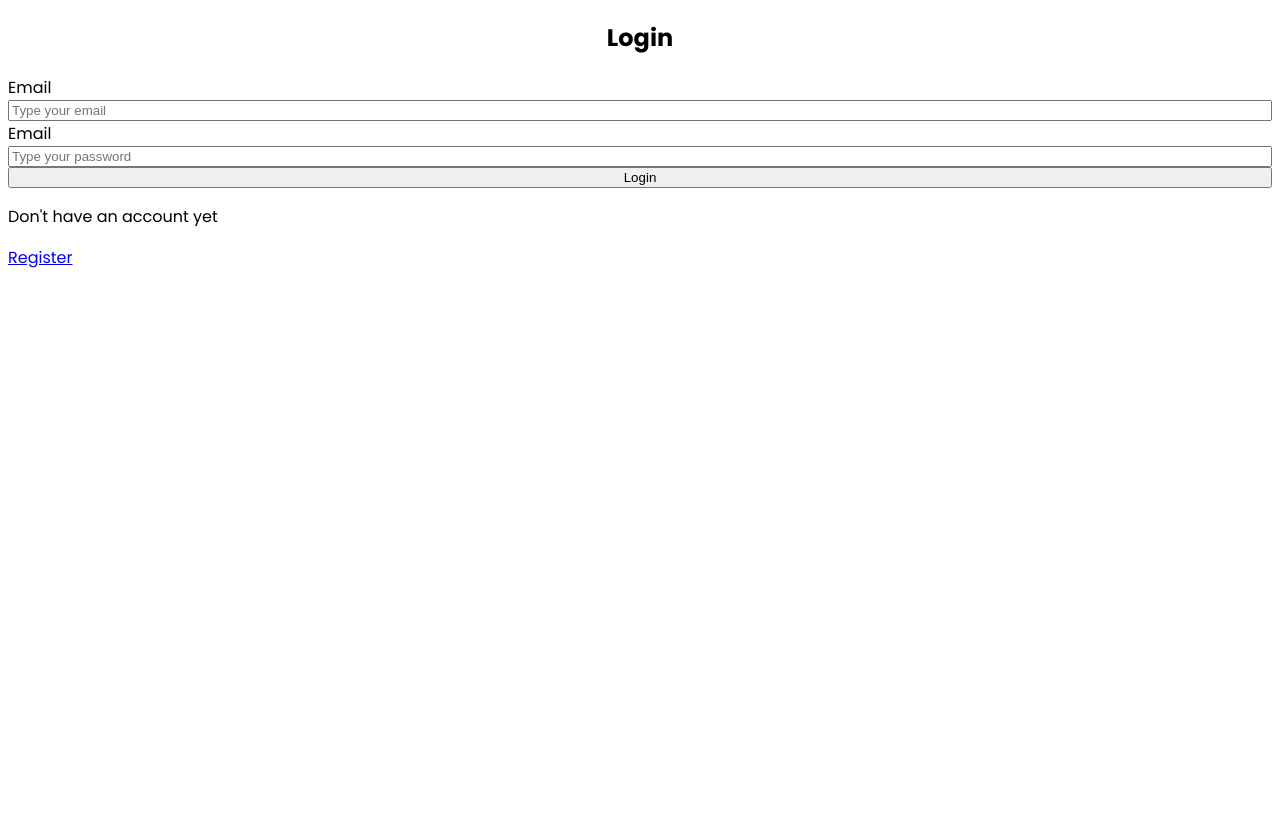
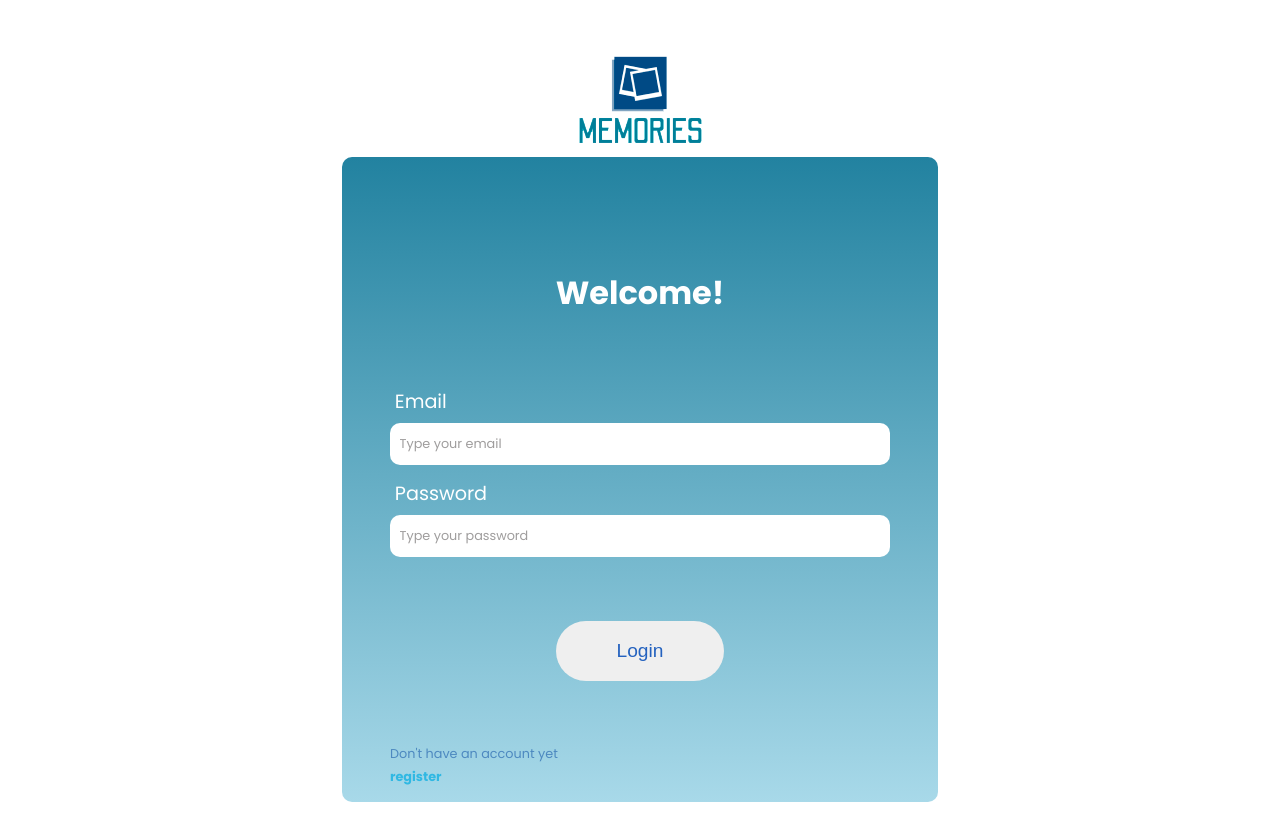
Before and after one commit to ElDev1/memories, a React (Create React App) app: page / in a window 1280 px wide. Built offline with nearby package versions, Linux system fonts and the light colour scheme.

Commit message:
add img logo

```diff
--- a/src/App.css
+++ b/src/App.css
@@ -7,3 +7,7 @@
 body {
     font-family: var(--mainFont);
 }
+
+#root {
+    min-height: 100vh;
+}
--- a/src/Components/Login/Login.css
+++ b/src/Components/Login/Login.css
@@ -1,4 +1,24 @@
+.login-section {
+    padding-top: 2rem;
+}
+
+.login-img-container {
+    display: flex;
+    justify-content: center;
+}
+
+.login-container {
+    max-width: 500px;
+    margin-inline: auto;
+    padding: 3rem 3rem 1rem;
+    border-radius: 10px;
+    background: linear-gradient(to bottom, #2282a0, #a8d9e9);
+    color: #fff;
+}
+
 .login-title {
+    margin: 4rem 0;
+    font-size: 2rem;
     text-align: center;
 }
 
@@ -7,3 +27,65 @@
     display: flex;
     flex-direction: column;
 }
+
+.input-container {
+    margin: 0.5rem 0;
+}
+
+.input-container label {
+    margin: 0.4rem 0;
+    padding-left: 0.3rem;
+    font-size: 1.2rem;
+}
+
+.input-container input {
+    min-height: 2.5rem;
+    padding-left: 0.6rem;
+    border: none;
+    border-radius: 10px;
+    font-size: 0.9rem;
+    font-family: var(--mainFont);
+}
+
+.input-container input::placeholder {
+    font-size: 0.8rem;
+    color: #9f9d9d;
+}
+
+.input-container input:focus {
+    outline: none;
+}
+
+.input-error {
+    margin: 0.2rem 0;
+}
+
+.submit-container {
+    margin: 4rem 0;
+}
+
+.submit-btn {
+    display: inline-block;
+    margin: 0 auto;
+    padding: 1.2rem 3.8rem;
+    border: none;
+    border-radius: 40px;
+    font-size: 1.2rem;
+    color: #2462bf;
+    cursor: pointer;
+}
+
+.register-link {
+    font-size: 0.8rem;
+}
+
+.register-link p {
+    margin: 0.3rem 0;
+    color: #4d89c0;
+}
+
+.register-link .link {
+    color: #30b8e3;
+    font-weight: 700;
+    text-decoration: none;
+}
--- a/src/Components/Login/Login.jsx
+++ b/src/Components/Login/Login.jsx
@@ -23,8 +23,12 @@ const Login = () => {
         formik;
 
     return (
-        <section className='login'>
-            <h2 className='login-title'>Login</h2>
+        <section className='login-section'>
+            <div className='login-img-container'>
+                <img src={require('../../img/logo.png')} alt='Logo' />
+            </div>
+            <div className='login-container'>
+                <h2 className='login-title'>Welcome!</h2>
                 <form onSubmit={handleSubmit}>
                     <div className='input-container'>
                         <label htmlFor='email'>Email</label>
@@ -39,11 +43,11 @@ const Login = () => {
                             required
                         />
                         {errors.email && touched.email ? (
-                        <div>{errors.email}</div>
+                            <div className='input-error'>{errors.email}</div>
                         ) : null}
                     </div>
                     <div className='input-container'>
-                    <label htmlFor='password'>Email</label>
+                        <label htmlFor='password'>Password</label>
                         <input
                             id='password'
                             type='password'
@@ -55,17 +59,22 @@ const Login = () => {
                             required
                         />
                         {errors.password && touched.password ? (
-                        <div>{errors.password}</div>
+                            <div className='input-error'>{errors.password}</div>
                         ) : null}
                     </div>
                     <div className='submit-container'>
-                    <button type='submit'>Login</button>
+                        <button className='submit-btn' type='submit'>
+                            Login
+                        </button>
                     </div>
-                <div>
+                    <div className='register-link'>
                         <p>Don't have an account yet</p>
-                    <Link to='/register'>Register</Link>
+                        <Link className='link' to='/register'>
+                            register
+                        </Link>
                     </div>
                 </form>
+            </div>
         </section>
     );
 };
```
Also changed, not shown: src/img/logo.png (added). Lines whose indentation alone changed are shown as unchanged.
